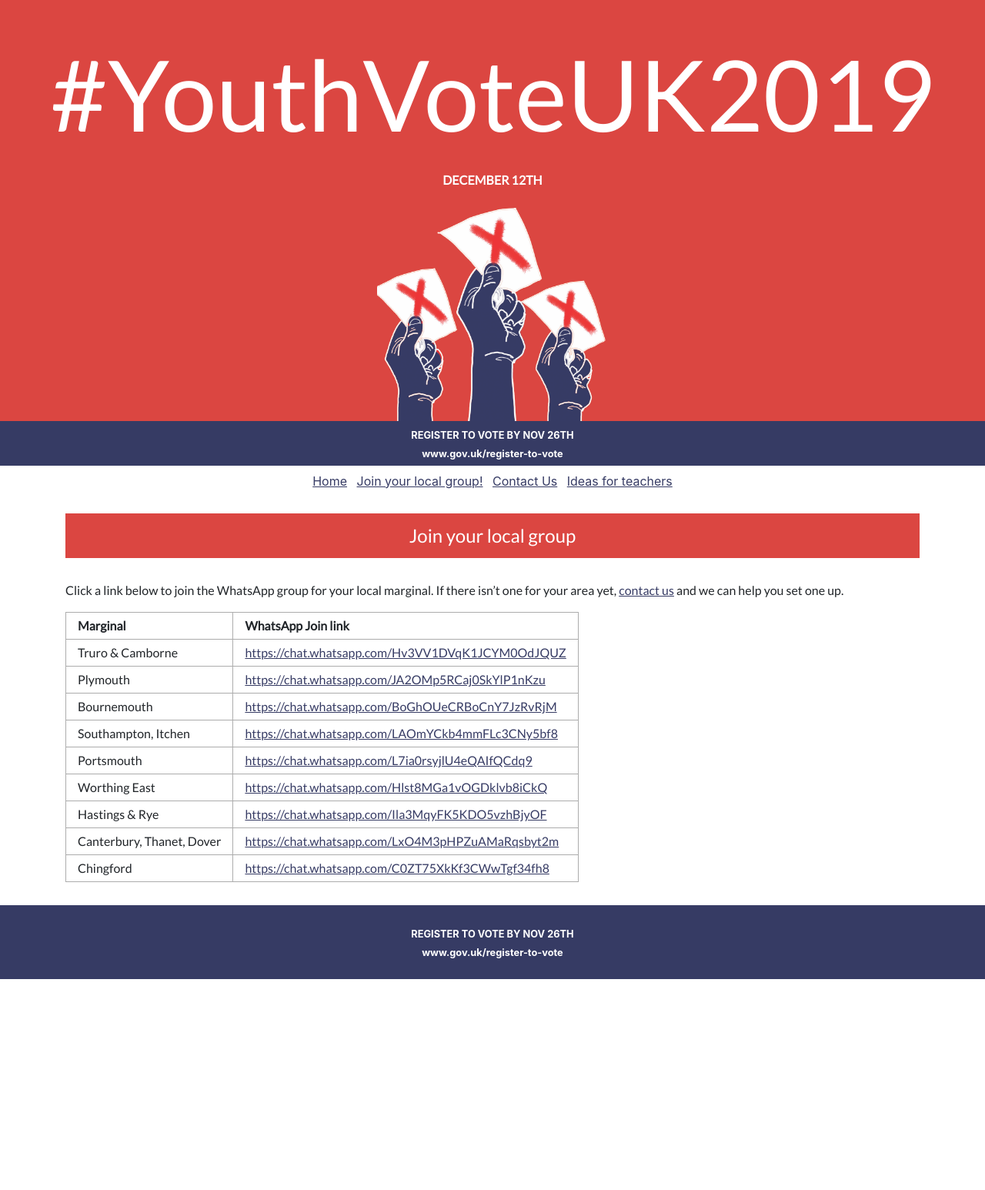
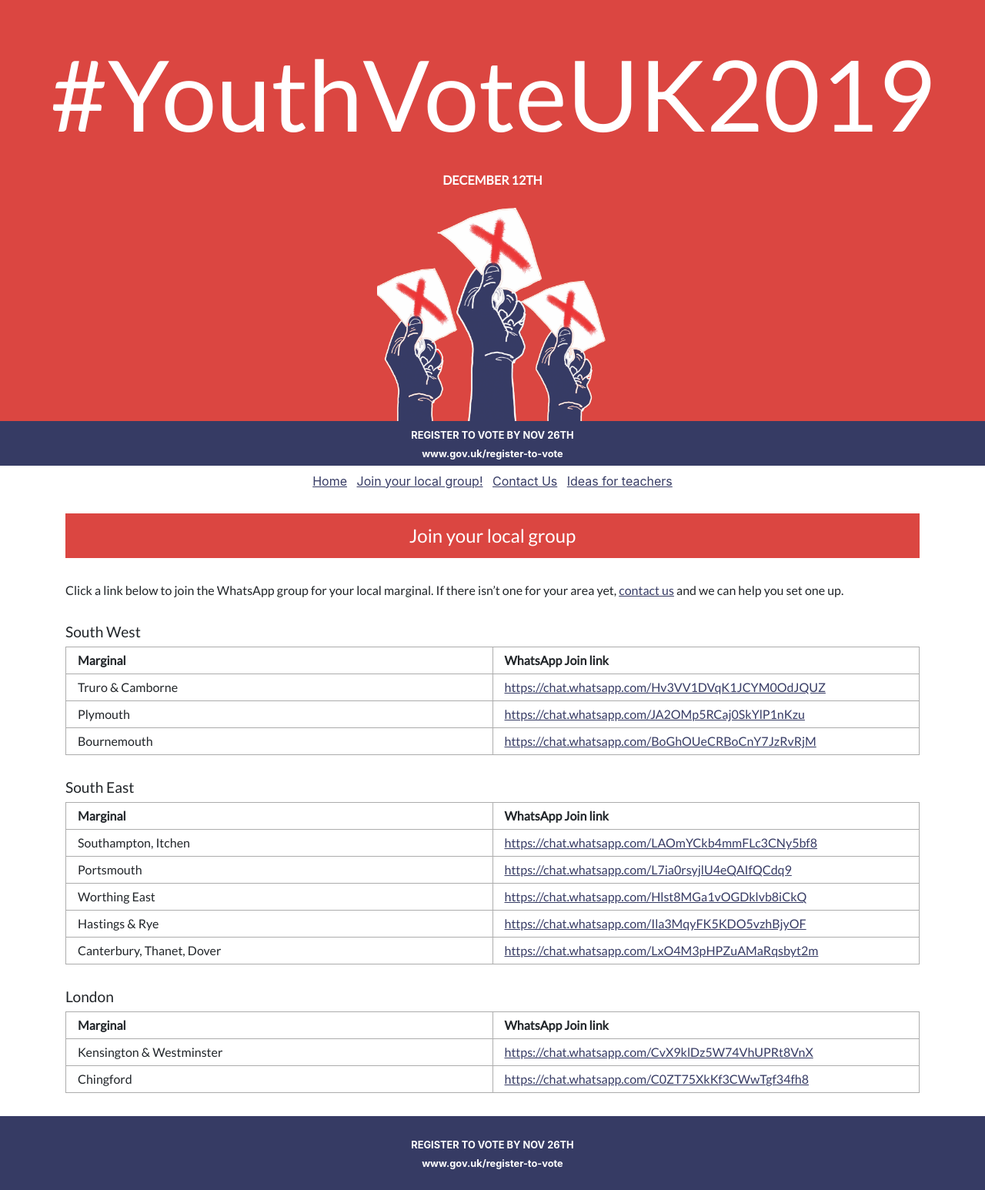
Before and after one commit to youthvoteuk/youthvoteuk2019, a Jekyll site: the page built from join-your-local-group.md, in a window 1280 px wide. Shown: the whole page at 77% size. Built offline with Jekyll 4.4.1, drawn with Linux system fonts in a browser that asks for light colours; before the commit the page ends 1272 px from its top, so only the background shows below that.

Commit message:
add region names to whatsapp tbles

```diff
--- a/join-your-local-group.md
+++ b/join-your-local-group.md
@@ -7,16 +7,38 @@ layout: default
 
 Click a link below to join the WhatsApp group for your local marginal. If there isn't one for your area yet, [contact us](/contact-us) and we can help you set one up.
 
+<div class="whatsapp-table" markdown="1">
+
+### South West
+
 | Marginal | WhatsApp Join link
 -----------|-------------------
 | Truro & Camborne | <a href="https://chat.whatsapp.com/Hv3VV1DVqK1JCYM0OdJQUZ" target="_blank">https://chat.whatsapp.com/Hv3VV1DVqK1JCYM0OdJQUZ</a> |
 | Plymouth | <a href="https://chat.whatsapp.com/JA2OMp5RCaj0SkYlP1nKzu" target="_blank">https://chat.whatsapp.com/JA2OMp5RCaj0SkYlP1nKzu</a> |
 | Bournemouth | <a href="https://chat.whatsapp.com/BoGhOUeCRBoCnY7JzRvRjM" target="_blank">https://chat.whatsapp.com/BoGhOUeCRBoCnY7JzRvRjM</a> |
+
+</div>
+<div class="whatsapp-table" markdown="1">
+
+### South East
+
+| Marginal | WhatsApp Join link
+-----------|-------------------
 | Southampton, Itchen | <a href="https://chat.whatsapp.com/LAOmYCkb4mmFLc3CNy5bf8" target="_blank">https://chat.whatsapp.com/LAOmYCkb4mmFLc3CNy5bf8</a> |
 | Portsmouth | <a href="https://chat.whatsapp.com/L7ia0rsyjlU4eQAIfQCdq9" target="_blank">https://chat.whatsapp.com/L7ia0rsyjlU4eQAIfQCdq9</a> |
 | Worthing East | <a href="https://chat.whatsapp.com/Hlst8MGa1vOGDklvb8iCkQ" target="_blank">https://chat.whatsapp.com/Hlst8MGa1vOGDklvb8iCkQ</a> |
 | Hastings & Rye | <a href="https://chat.whatsapp.com/Ila3MqyFK5KDO5vzhBjyOF" target="_blank">https://chat.whatsapp.com/Ila3MqyFK5KDO5vzhBjyOF</a> |
 | Canterbury, Thanet, Dover | <a href="https://chat.whatsapp.com/LxO4M3pHPZuAMaRqsbyt2m" target="_blank">https://chat.whatsapp.com/LxO4M3pHPZuAMaRqsbyt2m</a> |
+
+</div>
+<div class="whatsapp-table" markdown="1">
+
+### London
+
+| Marginal | WhatsApp Join link
+-----------|-------------------
+| Kensington & Westminster | <a href="https://chat.whatsapp.com/CvX9klDz5W74VhUPRt8VnX" target="_blank">https://chat.whatsapp.com/CvX9klDz5W74VhUPRt8VnX</a> |
 | Chingford | <a href="https://chat.whatsapp.com/C0ZT75XkKf3CWwTgf34fh8" target="_blank">https://chat.whatsapp.com/C0ZT75XkKf3CWwTgf34fh8</a> |
 
+</div>
 </section>
--- a/style.scss
+++ b/style.scss
@@ -69,10 +69,23 @@ a {
   }
 }
 
+.whatsapp-table {
+
+  margin: 30px 0;
+
+  h3 {
+    font-size: 1.2em;
+  }
+  table {
+    width: 100%;
+  }
+
   table, tr, th, td {
     border: 1px solid #acacac;
   }
 
   th, td {
     padding: 5px 15px;
+    width: 50%;
   }
+}
```
Lines whose indentation alone changed are shown as unchanged.
